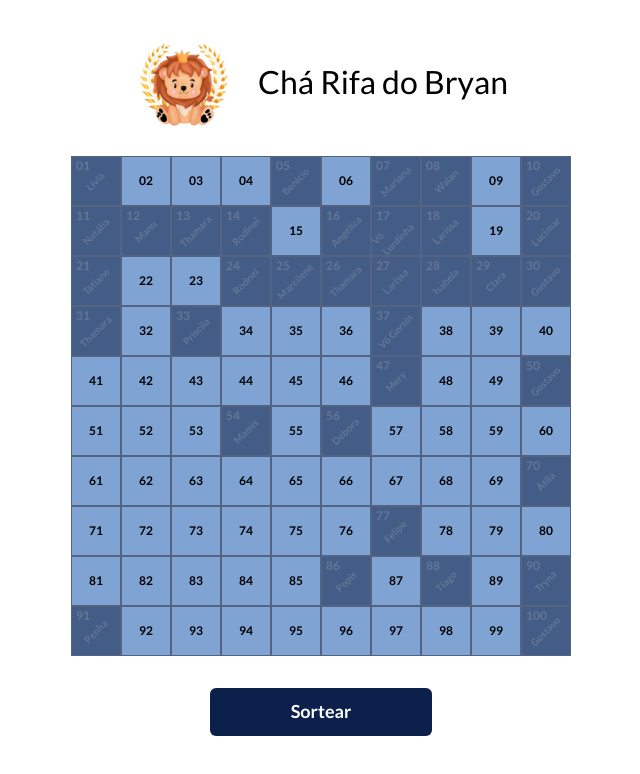
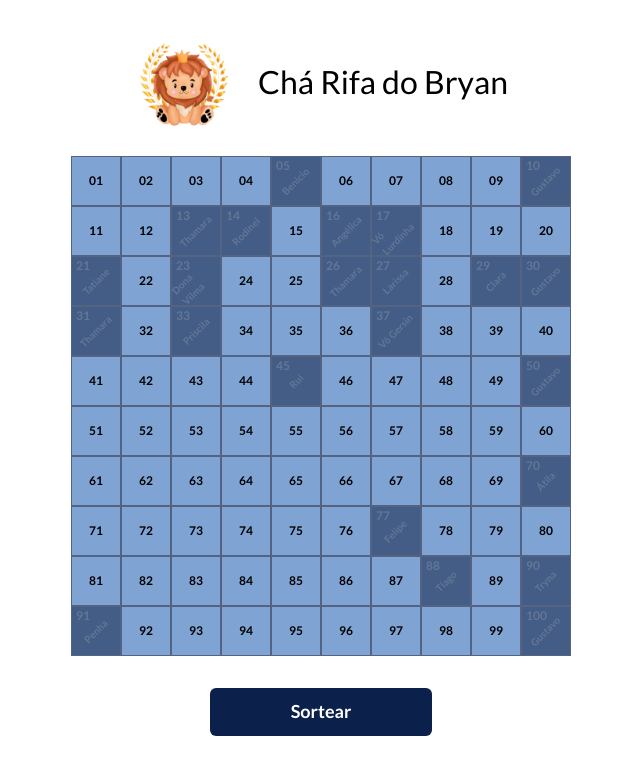
Before and after one commit to dominguetigs/raffle-app, a Next.js app: page / in a window 1280 px wide. Shown: the top 774 px of the page, without its empty margins (319-959 px from the left). Built offline with nearby package versions, Linux system fonts and the light colour scheme.

Commit message:
Update index.ts

```diff
--- a/src/constants/index.ts
+++ b/src/constants/index.ts
@@ -7,37 +7,25 @@ export const BASE_FONT_SIZE = 8;
 export const FONT_SIZE_RATIO = 16;
 
 export const USERS = {
-  1: 'Livia',
   5: 'Benicio',
-  7: 'Mariana',
-  8: 'Walan',
   10: 'Gustavo',
-  11: 'Natália',
-  12: 'Manu',
   13: 'Thamara',
   14: 'Rodinei',
   16: 'Angélica',
   17: 'Vó Lurdinha',
-  18: 'Larissa',
-  20: 'Lucimar',
   21: 'Tatiane',
-  24: 'Rodnei',
-  25: 'Marcilene',
+  23: 'Dona Vilma',
   26: 'Thamara',
   27: 'Larissa',
-  28: 'Isabela',
   29: 'Clara',
   30: 'Gustavo',
   31: 'Thamara',
   33: 'Priscila',
   37: 'Vô Gersin',
-  47: 'Mery',
+  45: 'Rui',
   50: 'Gustavo',
-  54: 'Mamis',
-  56: 'Débora',
   70: 'Átila',
   77: 'Felipe',
-  86: 'Popis',
   88: 'Tiago',
   90: 'Tryna',
   91: 'Penha',
```
